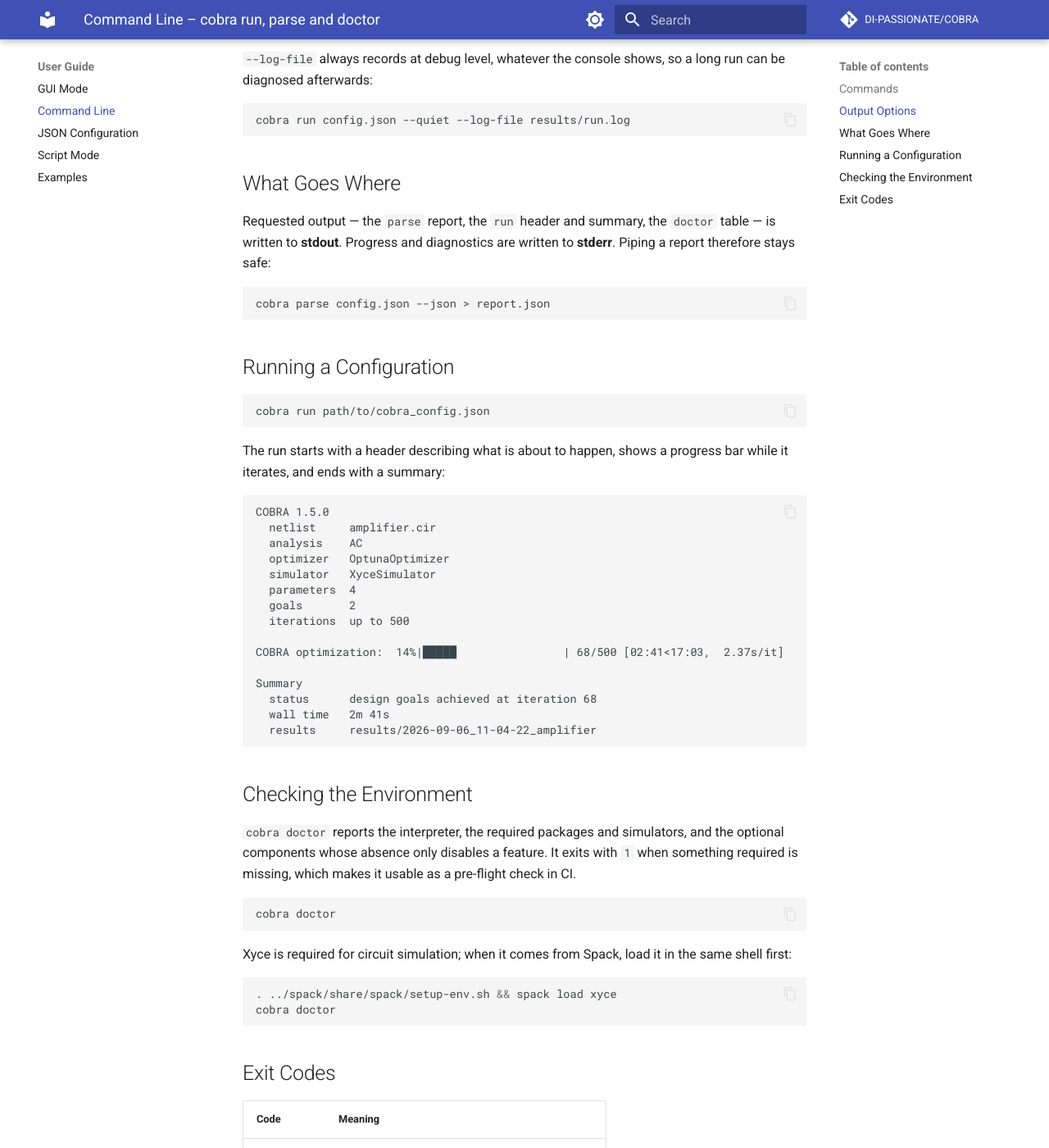
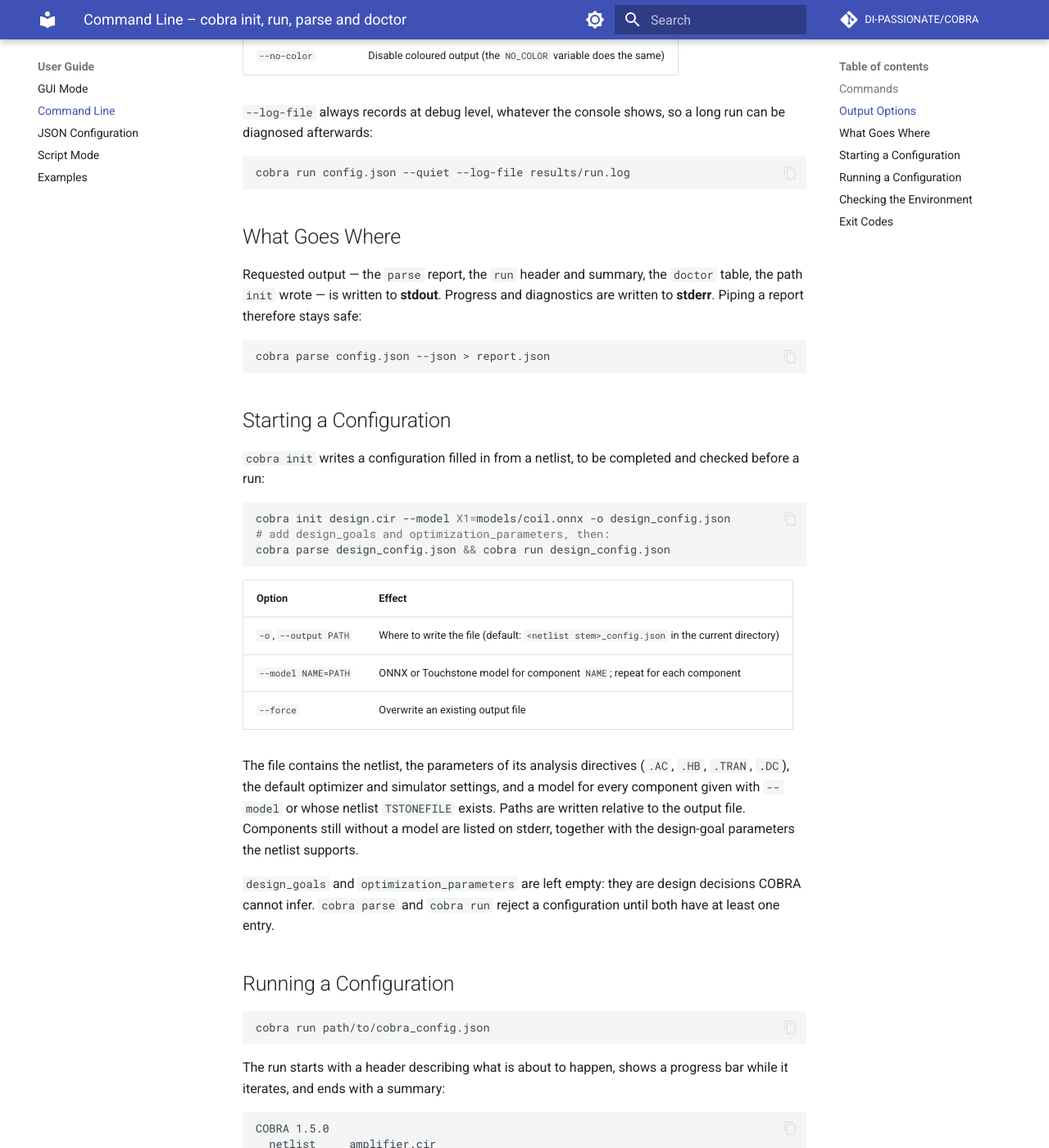
Before and after one commit to DI-PASSIONATE/COBRA, an MkDocs documentation site: the page built from docs/user-guide/cli.md, in a window 1280 px wide and 1400 px high, scrolled down 1124 px. Shown: the whole window at 82% size. Built offline with MkDocs 1.6.1 and Material for MkDocs 9.7.7, drawn with Linux system fonts in a browser that asks for light colours; comment, search, counter and statistics services are not loaded; some of the changed text lies outside the part shown.

Commit message:
Include init command in docs and tests

````diff
--- a/docs/user-guide/cli.md
+++ b/docs/user-guide/cli.md
@@ -1,16 +1,17 @@
 ---
-title: Command Line – cobra run, parse and doctor
+title: Command Line – cobra init, run, parse and doctor
 description: >-
-  Reference for the cobra command line: run a JSON configuration, parse a netlist, check the environment with cobra doctor, output options, and exit codes.
+  Reference for the cobra command line: start a configuration from a netlist, run a JSON configuration, parse a netlist, check the environment with cobra doctor, output options, and exit codes.
 ---
 
 # Command Line
 
-The `cobra` command runs a saved configuration, inspects an input file, checks
-the environment, or opens the GUI.
+The `cobra` command starts a configuration from a netlist, runs a saved
+configuration, inspects an input file, checks the environment, or opens the GUI.
 
 ```bash
 cobra                              # open the graphical interface
+cobra init design.cir              # write a starter configuration for a netlist
 cobra run config.json              # run a saved configuration headlessly
 cobra parse design.cir             # report what COBRA reads from an input file
 cobra doctor                       # check simulators and optional packages
@@ -22,6 +23,7 @@ cobra <command> --help
 
 | Command | Purpose |
 | --- | --- |
+| `init NETLIST` | Write a starter JSON configuration for a netlist |
 | `run CONFIG` | Execute a saved JSON configuration without the GUI |
 | `parse TARGET` | Report a configuration or netlist without running it |
 | `doctor` | Report the Python packages and simulators COBRA found |
@@ -49,12 +51,40 @@ cobra run config.json --quiet --log-file results/run.log
 ## What Goes Where
 
 Requested output — the `parse` report, the `run` header and summary, the
-`doctor` table — is written to **stdout**. Progress and diagnostics are written
-to **stderr**. Piping a report therefore stays safe:
+`doctor` table, the path `init` wrote — is written to **stdout**. Progress and
+diagnostics are written to **stderr**. Piping a report therefore stays safe:
 
 ```bash
 cobra parse config.json --json > report.json
 ```
+
+## Starting a Configuration
+
+`cobra init` writes a configuration filled in from a netlist, to be completed
+and checked before a run:
+
+```bash
+cobra init design.cir --model X1=models/coil.onnx -o design_config.json
+# add design_goals and optimization_parameters, then:
+cobra parse design_config.json && cobra run design_config.json
+```
+
+| Option | Effect |
+| --- | --- |
+| `-o`, `--output PATH` | Where to write the file (default: `<netlist stem>_config.json` in the current directory) |
+| `--model NAME=PATH` | ONNX or Touchstone model for component `NAME`; repeat for each component |
+| `--force` | Overwrite an existing output file |
+
+The file contains the netlist, the parameters of its analysis directives (`.AC`,
+`.HB`, `.TRAN`, `.DC`), the default optimizer and simulator settings, and a
+model for every component given with `--model` or whose netlist `TSTONEFILE`
+exists. Paths are written relative to the output file. Components still without
+a model are listed on stderr, together with the design-goal parameters the
+netlist supports.
+
+`design_goals` and `optimization_parameters` are left empty: they are design
+decisions COBRA cannot infer. `cobra parse` and `cobra run` reject a
+configuration until both have at least one entry.
 
 ## Running a Configuration
 
````
Also changed, not shown: docs/user-guide/configuration.md (+15 -0 lines), 2 other files.
